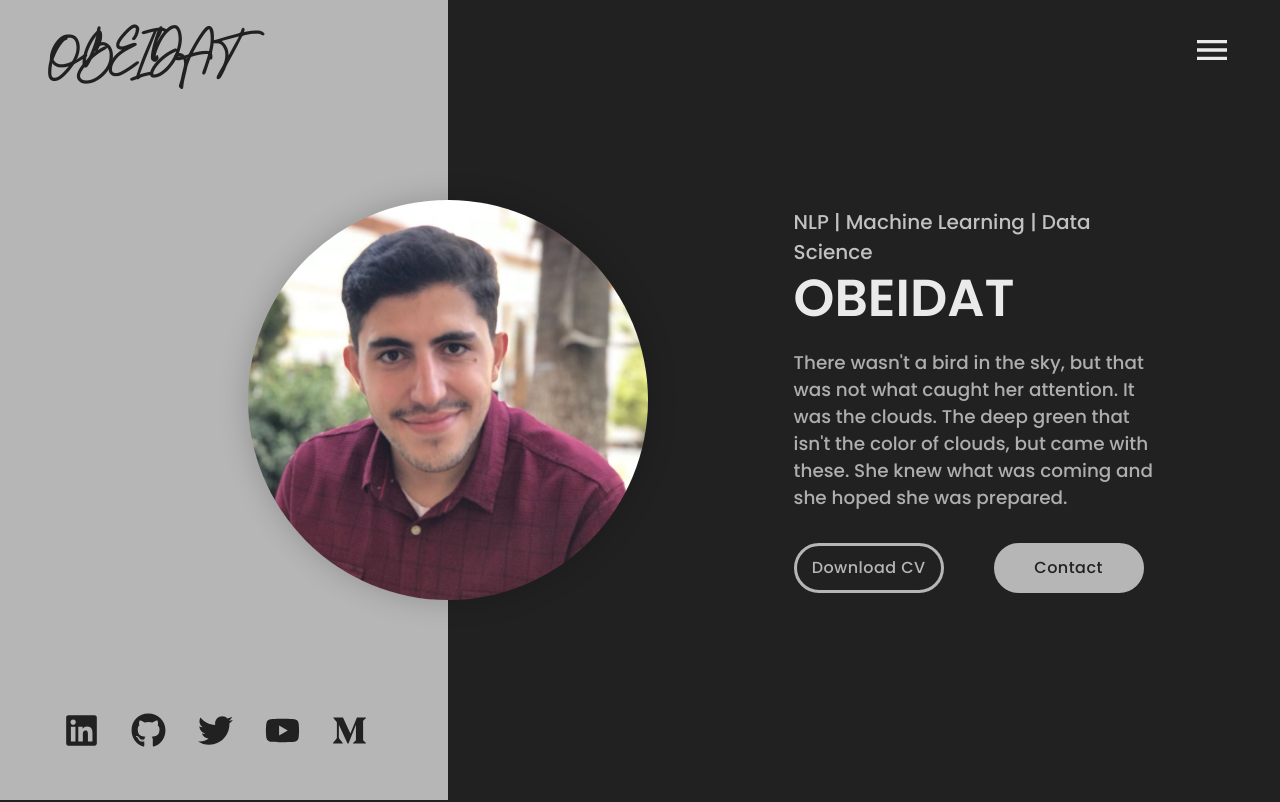
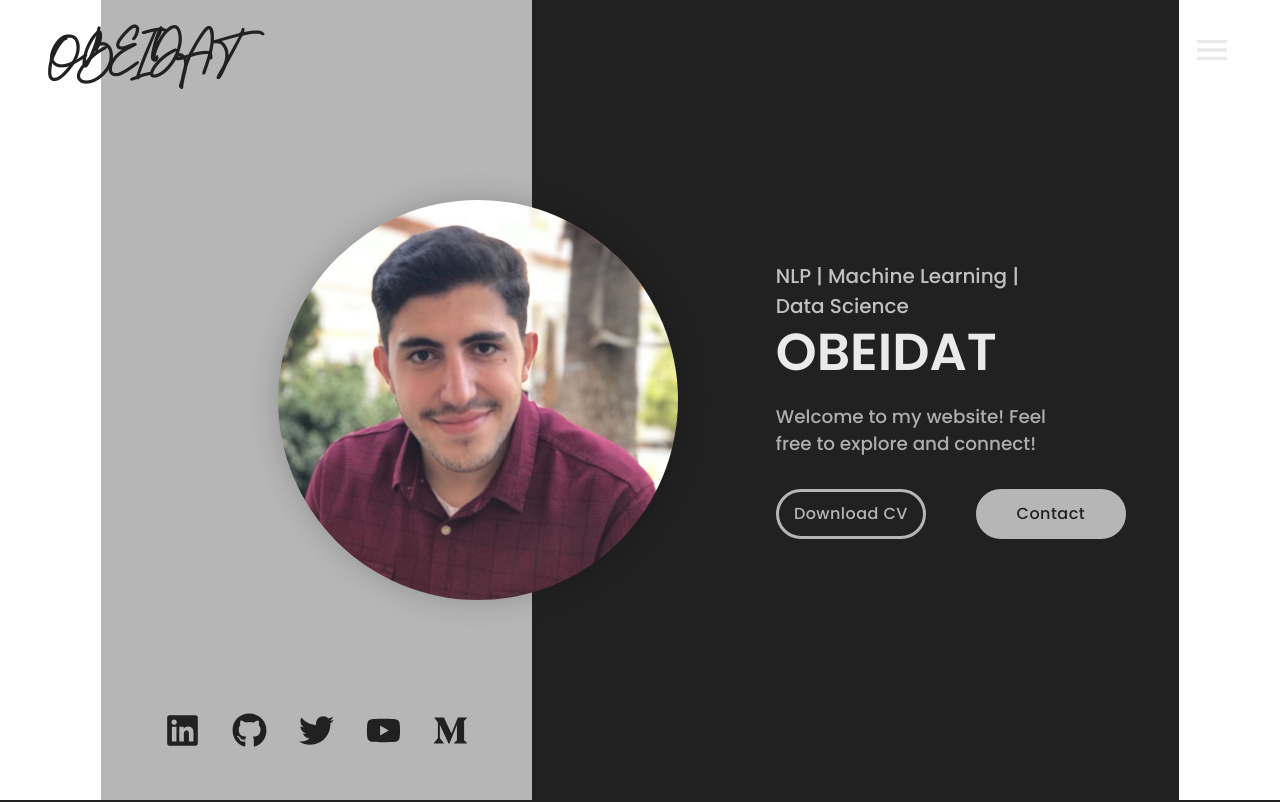
Before and after one commit to motasem-obeidat/motasem-obeidat.github.io-1, a React (Create React App) app: page / in a window 1280 px wide. Shown: the top 802 px of the page. Built offline with nearby package versions, Linux system fonts and the light colour scheme; a web font is replaced by a local one.

Commit message:
Update headerData.js

```diff
--- a/src/data/headerData.js
+++ b/src/data/headerData.js
@@ -4,7 +4,7 @@
 export const headerData = {
     name: 'OBEIDAT',
     title: "NLP | Machine Learning | Data Science",
-    desciption:"There wasn't a bird in the sky, but that was not what caught her attention. It was the clouds. The deep green that isn't the color of clouds, but came with these. She knew what was coming and she hoped she was prepared. ",
+    desciption:"Welcome to my website! Feel free to explore and connect!",
     image: pic,
     resumePdf: resume
 }
```
